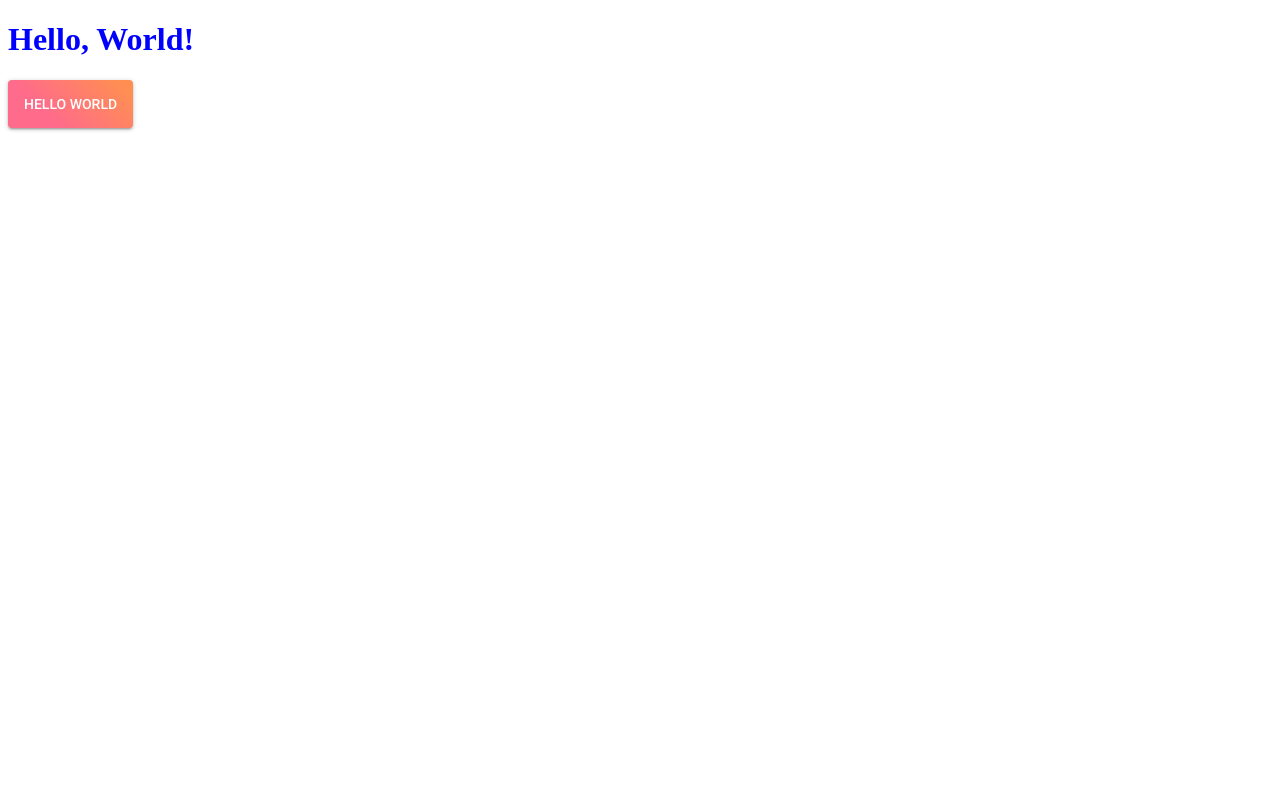
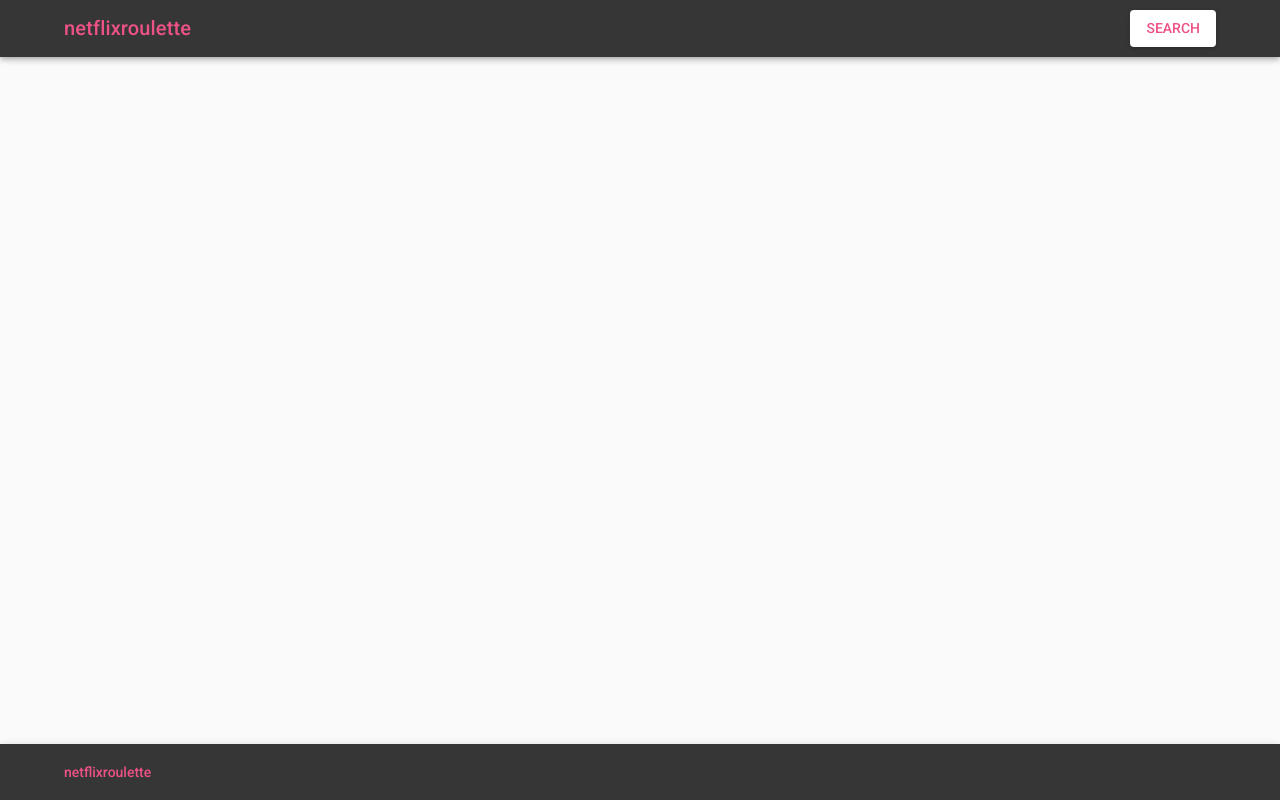
Before and after one commit to ArtChetya/Films-Search, a React app: page / in a window 1280 px wide. Built offline with nearby package versions, Linux system fonts and the light colour scheme.

Commit message:
-- added basic home page structure -- added header -- added footer

```diff
--- a/package.json
+++ b/package.json
@@ -31,6 +31,7 @@
     "@material-ui/core": "^3.9.2",
     "@material-ui/icons": "^3.0.2",
     "express": "4.16.4",
+    "prop-types": "^15.7.2",
     "react": "^16.8.4",
     "react-dom": "^16.8.4",
     "react-redux": "^6.0.1",
--- a/src/App.css
+++ /dev/null
@@ -1,3 +0,0 @@
-.App {
-    color: blue;
-}
--- a/src/App.js
+++ b/src/App.js
@@ -1,31 +1,23 @@
-import React, { Component } from 'react';
+import React from 'react';
 import { hot } from 'react-hot-loader/root';
 import 'typeface-roboto';
+import Grid from '@material-ui/core/Grid';
 import styled from 'styled-components';
-import './App.css';
-import Button from '@material-ui/core/Button';
+import { HomeContainer } from './pages/Home/HomeContainer';
 
-const StyledButton = styled(Button)`
-    background: linear-gradient(45deg, #fe6b8b 30%, #ff8e53 90%);
-    border-radius: 3px;
-    border: 0;
-    color: white;
-    height: 48px;
-    padding: 0 30px;
-    box-shadow: 0 3px 5px 2px rgba(255, 105, 135, 0.3);
+const PageGrid = styled(Grid)`
+    && {
+        height: 100vh;
+        width: 100%;
+    }
 `;
 
-class App extends Component {
-    render() {
-        return (
-            <div className="App">
-                <h1> Hello, World! </h1>
-                <StyledButton variant="contained" color="primary">
-                    Hello World
-                </StyledButton>
-            </div>
-        );
-    }
+function App() {
+    return (
+        <PageGrid container direction="column" wrap="nowrap">
+            <HomeContainer />
+        </PageGrid>
+    );
 }
 
 export default hot(App);
--- /dev/null
+++ b/src/components/Footer/index.js
@@ -0,0 +1,12 @@
+import React from 'react';
+import { AppBar, PinkText, Toolbar } from '../styled';
+
+export function Footer() {
+    return (
+        <AppBar position="static">
+            <Toolbar>
+                <PinkText variant="body2">netflixroulette</PinkText>
+            </Toolbar>
+        </AppBar>
+    );
+}
--- /dev/null
+++ b/src/components/Header/index.js
@@ -0,0 +1,52 @@
+import React from 'react';
+import PropTypes from 'prop-types';
+import Grid from '@material-ui/core/Grid';
+import styled from 'styled-components';
+import Button from '@material-ui/core/Button';
+import pink from '@material-ui/core/colors/pink';
+import { AppBar, PinkText, Toolbar } from '../styled';
+
+const WhiteButton = styled(Button)`
+    && {
+        color: ${pink[400]};
+        background-color: #fff;
+    }
+`;
+
+export function Header({ hasSearch, content }) {
+    return (
+        <AppBar position="static">
+            <Toolbar>
+                <Grid container justify="space-between" alignItems="center">
+                    <Grid item>
+                        <PinkText variant="h6">netflixroulette</PinkText>
+                    </Grid>
+
+                    {hasSearch && (
+                        <Grid item>
+                            <WhiteButton size="medium" variant="contained">
+                                Search
+                            </WhiteButton>
+                        </Grid>
+                    )}
+
+                    {content && (
+                        <Grid item xs={12}>
+                            {content}
+                        </Grid>
+                    )}
+                </Grid>
+            </Toolbar>
+        </AppBar>
+    );
+}
+
+Header.propTypes = {
+    hasSearch: PropTypes.bool,
+    content: PropTypes.node
+};
+
+Header.defaultProps = {
+    hasSearch: false,
+    content: false
+};
--- /dev/null
+++ b/src/components/styled/index.js
@@ -0,0 +1,38 @@
+import styled from 'styled-components';
+import { default as MaterialAppBar } from '@material-ui/core/AppBar';
+import { default as MaterialToolbar } from '@material-ui/core/Toolbar';
+import Typography from '@material-ui/core/Typography';
+import grey from '@material-ui/core/colors/grey';
+import pink from '@material-ui/core/colors/pink';
+
+export const AppBar = styled(MaterialAppBar)`
+    && {
+        background-color: ${grey[900]};
+        opacity: 0.9;
+        padding: 10px 5%;
+        line-height: 1.8;
+        flex-shrink: 0;
+    }
+`;
+
+export const Toolbar = styled(MaterialToolbar)`
+    && {
+        min-height: 36px;
+        padding: 0;
+    }
+`;
+
+export const PinkText = styled(Typography)`
+    && {
+        color: ${pink[400]};
+    }
+`;
+
+export const PageContentWrapper = styled('main')`
+    && {
+        flex-grow: 1;
+        overflow: auto;
+        background-color: rgb(250, 250, 250);
+        padding: 0 5%;
+    }
+`;
--- a/src/index.html
+++ b/src/index.html
@@ -1,15 +1,12 @@
 <!DOCTYPE html>
-<html lang="en">
+<html lang="en" style="height: 100%;">
 <head>
     <meta charset="UTF-8">
     <meta name="viewport" content="width=device-width, initial-scale=1.0">
     <meta http-equiv="X-UA-Compatible" content="ie=edge">
     <title>Films Search</title>
 </head>
-<body>
-<div class="h-100 w-100 container" id="app"></div>
-</body>
-<body>
-    <div id="root"></div>
+<body style="margin: 0; height: 100%;">
+    <div id="app"></div>
 </body>
 </html>
--- /dev/null
+++ b/src/pages/Home/HomeContainer.js
@@ -0,0 +1,6 @@
+import React from 'react';
+import { Home } from '.';
+
+export function HomeContainer() {
+    return <Home />;
+}
--- /dev/null
+++ b/src/pages/Home/index.js
@@ -0,0 +1,16 @@
+import React from 'react';
+import { Header } from '../../components/Header';
+import { Footer } from '../../components/Footer';
+import { PageContentWrapper } from '../../components/styled';
+
+export function Home() {
+    return (
+        <>
+            <Header hasSearch />
+
+            <PageContentWrapper />
+
+            <Footer />
+        </>
+    );
+}
```
Also changed, not shown: 1 other file (tests, documents, lock files or other folders).
